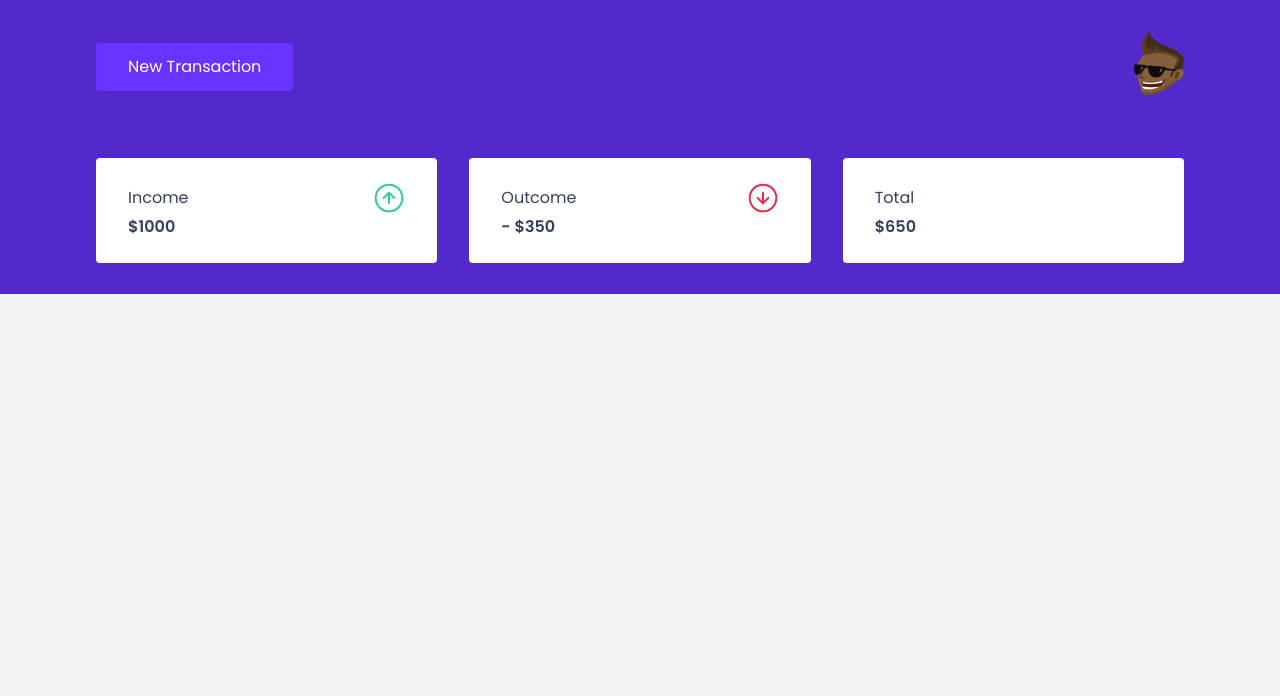
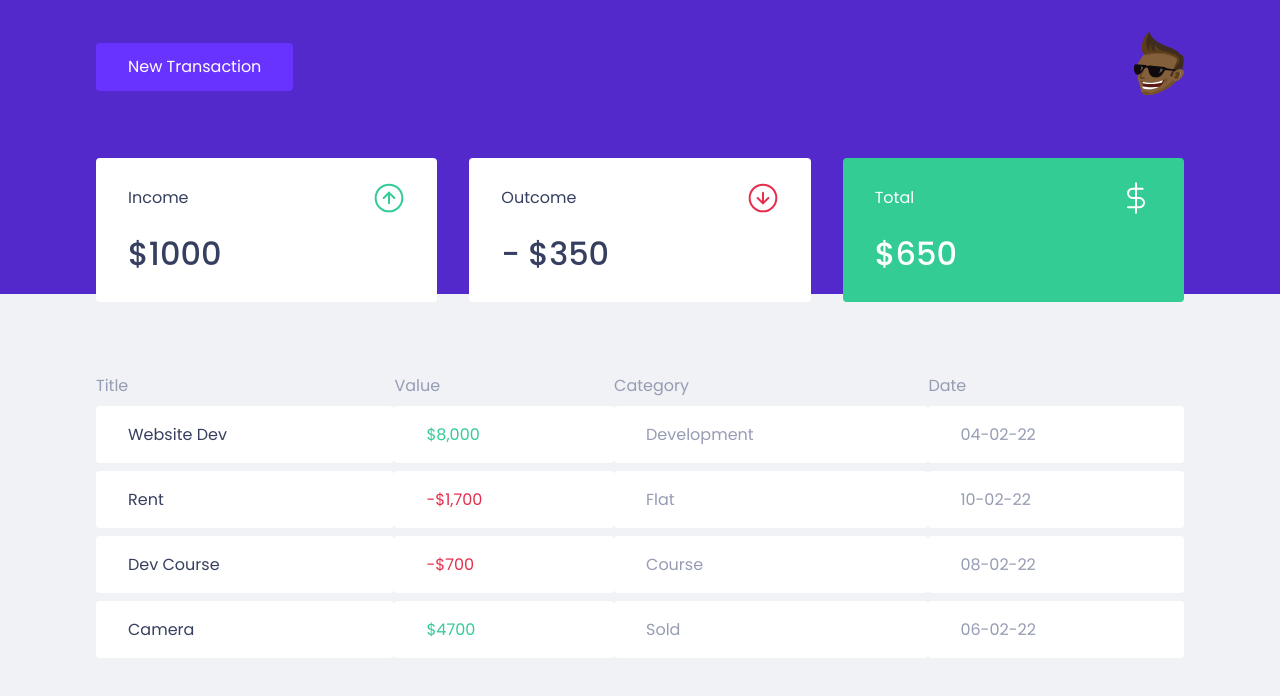
Before and after one commit to dancosta-fed/dcbank, a React (Create React App) app: page / in a window 1280 px wide. Shown: the top 696 px of the page. Built offline with nearby package versions, Linux system fonts and the light colour scheme.

Commit message:
dashboard and tables are done and complete.

```diff
--- a/public/index.html
+++ b/public/index.html
@@ -10,7 +10,7 @@
 
     <title>DC Bank</title>
 
-    <link href="https://fonts.googleapis.com/css2?family=Poppins:wght@400;600&display=swap" rel="stylesheet">
+    <link href="https://fonts.googleapis.com/css2?family=Poppins:wght@400;500;600&display=swap" rel="stylesheet">
 
   </head>
   <body>
--- a/src/components/Dashboard/index.tsx
+++ b/src/components/Dashboard/index.tsx
@@ -1,10 +1,12 @@
 import { Summary } from "../Summary"
+import { TranscationsTable } from "../TransactionsTable"
 import { Container } from "./styles"
 
 export function Dashboard() {
   return(
     <Container>
       <Summary />
+      <TranscationsTable />
     </Container>
   )
 
--- a/src/components/Summary/index.tsx
+++ b/src/components/Summary/index.tsx
@@ -25,7 +25,7 @@ export function Summary() {
       </div>
 
       {/* Total */}
-      <div>
+      <div className="highlight-bg">
         <header>
           <p>Total</p>
           <img src={totalImg} alt="total" />
--- a/src/components/Summary/styles.ts
+++ b/src/components/Summary/styles.ts
@@ -10,12 +10,27 @@ export const Container = styled.div`
     background: var(--shape);
     padding: 1.5rem 2rem;
     border-radius: 0.25rem;
-    color: var(--text-title)
-  }
+    color: var(--text-title);
 
-  header {
-    display: flex;
-    align-items: center;
-    justify-content: space-between;
+
+    header {
+      display: flex;
+      align-items: center;
+      justify-content: space-between;
+    }
+
+    strong {
+      display: block;
+      margin-top: 1rem;
+      font-size: 2rem;
+      font-weight: 500;
+      line-height: 3rem;
+    }
+
+    &.highlight-bg {
+      background: var(--green);
+      color: #fff;
+    }
+
   }
 `
--- /dev/null
+++ b/src/components/TransactionsTable/index.tsx
@@ -0,0 +1,48 @@
+import { Container } from "./styles"
+
+export function TranscationsTable() {
+  return (
+    <Container>
+      <table>
+        <thead>
+          <tr>
+            <th>Title</th>
+            <th>Value</th>
+            <th>Category</th>
+            <th>Date</th>
+          </tr>
+        </thead>
+
+        <tbody>
+          <tr>
+            <td>Website Dev</td>
+            <td className="deposit">$8,000</td>
+            <td>Development</td>
+            <td>04-02-22</td>
+          </tr>
+
+          <tr>
+            <td>Rent</td>
+            <td className="withdraw">-$1,700</td>
+            <td>Flat</td>
+            <td>10-02-22</td>
+          </tr>
+
+          <tr>
+            <td>Dev Course</td>
+            <td className="withdraw">-$700</td>
+            <td>Course</td>
+            <td>08-02-22</td>
+          </tr>
+
+          <tr>
+            <td>Camera</td>
+            <td className="deposit">$4700</td>
+            <td>Sold</td>
+            <td>06-02-22</td>
+          </tr>
+        </tbody>
+      </table>
+    </Container>
+  )
+}
--- /dev/null
+++ b/src/components/TransactionsTable/styles.ts
@@ -0,0 +1,38 @@
+import styled from "styled-components"
+
+export const Container = styled.div `
+  margin-top: 4rem;
+
+  table{
+    width: 100%;
+    border-spacing: 0 0.5rem;
+
+    th {
+      color: var(--text-body);
+      font-weight: 400;
+      padding: 1rem 2 rem;
+      text-align: left;
+      line-height: 1.5;
+    }
+
+    td {
+      padding: 1rem 2rem;
+      border: 0;
+      background: var(--shape);
+      color: var(--text-body);
+      border-radius: 0.25rem;
+
+      &:first-child {
+        color: var(--text-title)
+      }
+
+      &.deposit {
+        color: var(--green)
+      }
+
+      &.withdraw {
+        color: var(--red)
+      }
+    }
+  }
+`
--- a/src/styles/global.ts
+++ b/src/styles/global.ts
@@ -4,6 +4,7 @@ export const GlobalStyle = createGlobalStyle`
   :root {
     --red: #e52e4d;
     --blue: #5429cc;
+    --green: #33cc95;
     --blue-light: #6933ff;
 
     --background: #f0f2f5;
```
